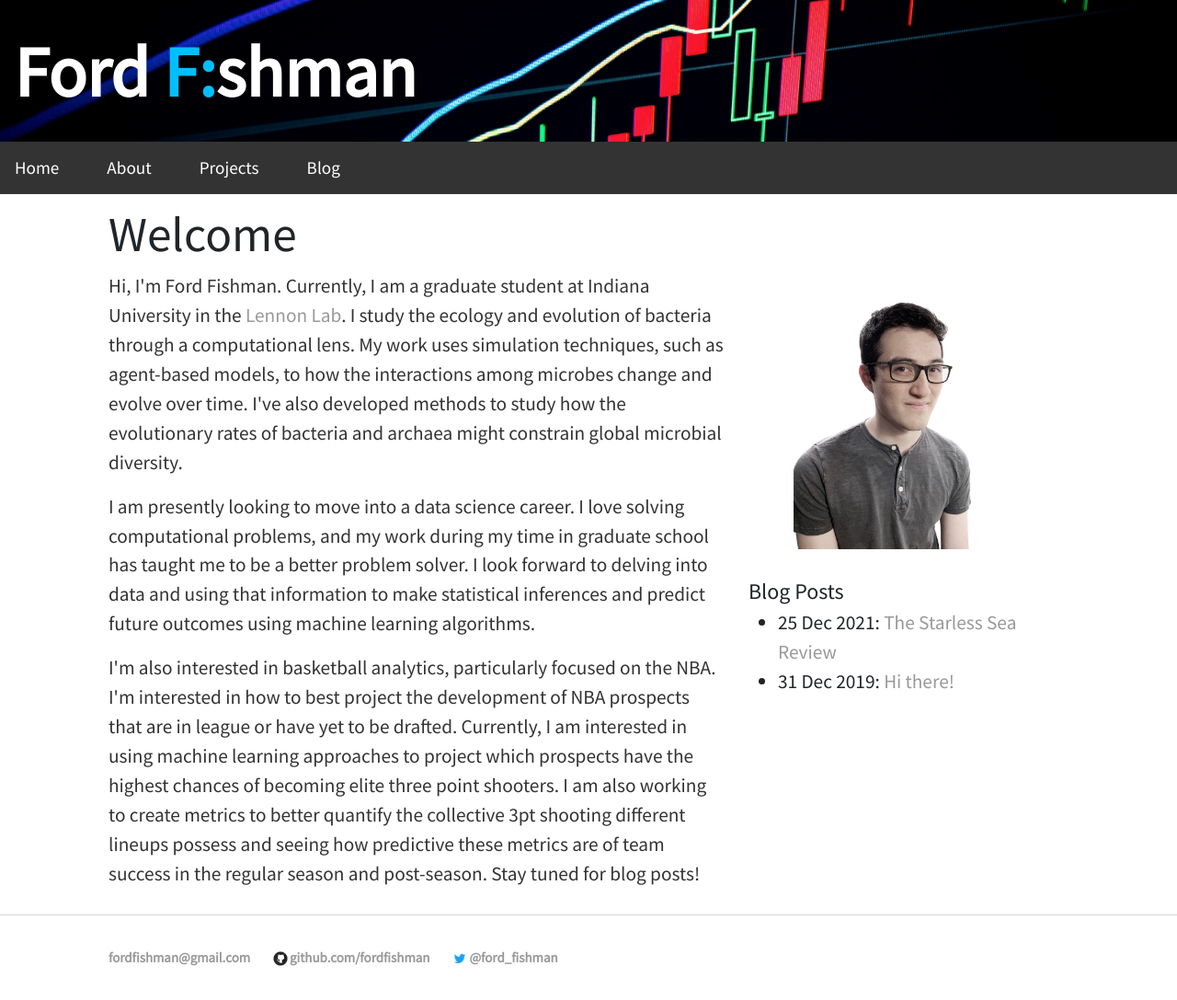
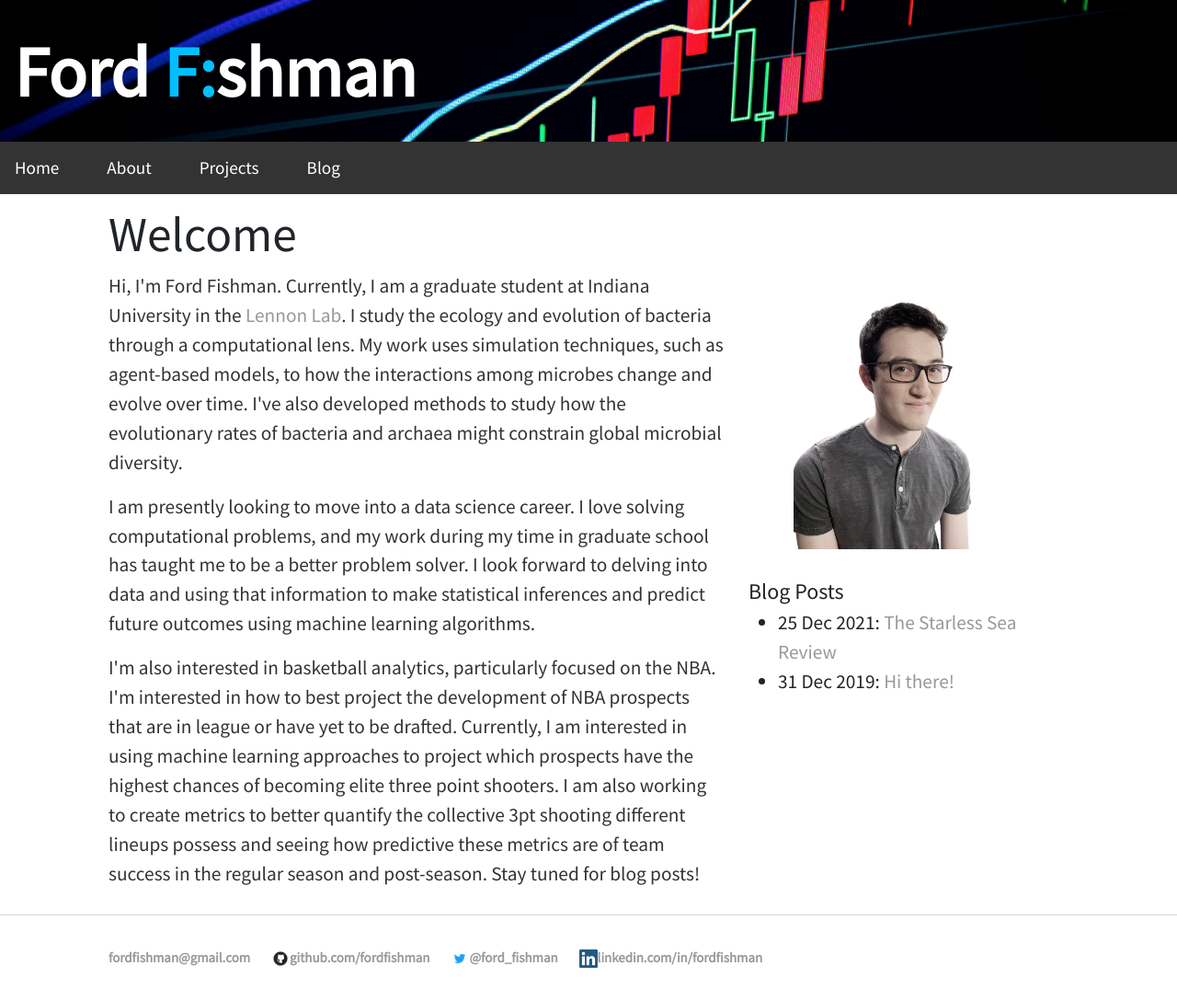
Before and after one commit to fordfishman/fordfishman.github.io, a Jekyll site: the page built from index.html, in a window 1280 px wide. Shown: the whole page at 92% size. Built offline with Jekyll 4.4.1, drawn with Linux system fonts in a browser that asks for light colours.

Commit message:
linkedin info footer

```diff
--- a/_layouts/default.html
+++ b/_layouts/default.html
@@ -54,6 +54,9 @@
                         <li>
                             <span class="icon-twitter"></span><a href="https://twitter.com/ford_fishman">@ford_fishman</a>
                         </li>
+                        <li>
+                            <span class="icon-linkedin"></span><a href="https://www.linkedin.com/in/fordfishman/">linkedin.com/in/fordfishman</a>
+                        </li>
 
                     </ul>
                 </div>
--- a/css/main.css
+++ b/css/main.css
@@ -125,6 +125,11 @@ ul.posts li {
   /* display: inline-block; */
 }
 
+.icon-linkedin {
+  content: url('/pics/linkedin.png');
+  /* display: inline-block; */
+}
+
 .icon-star {
   content: url('/pics/star-fill.svg');
   /* display: inline-block; */
```
Also changed, not shown: pics/linkedin.png (added).
